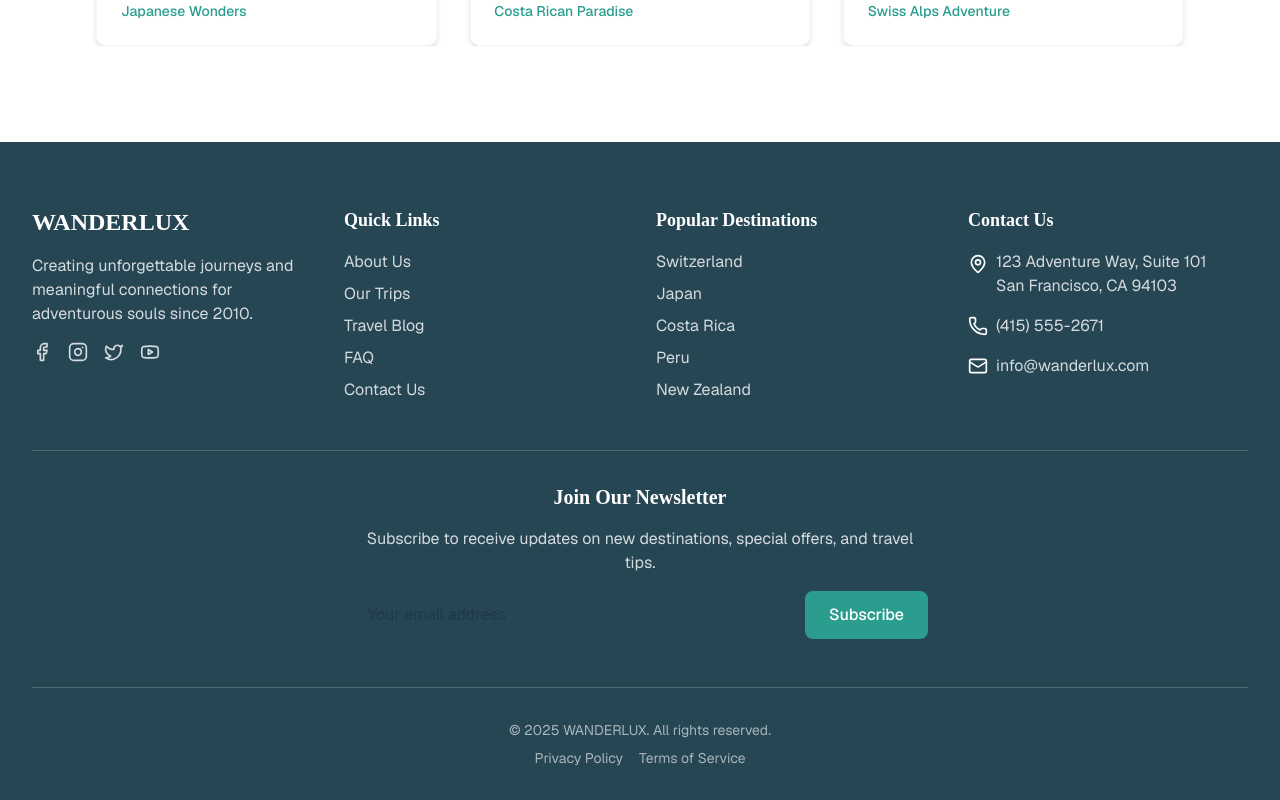
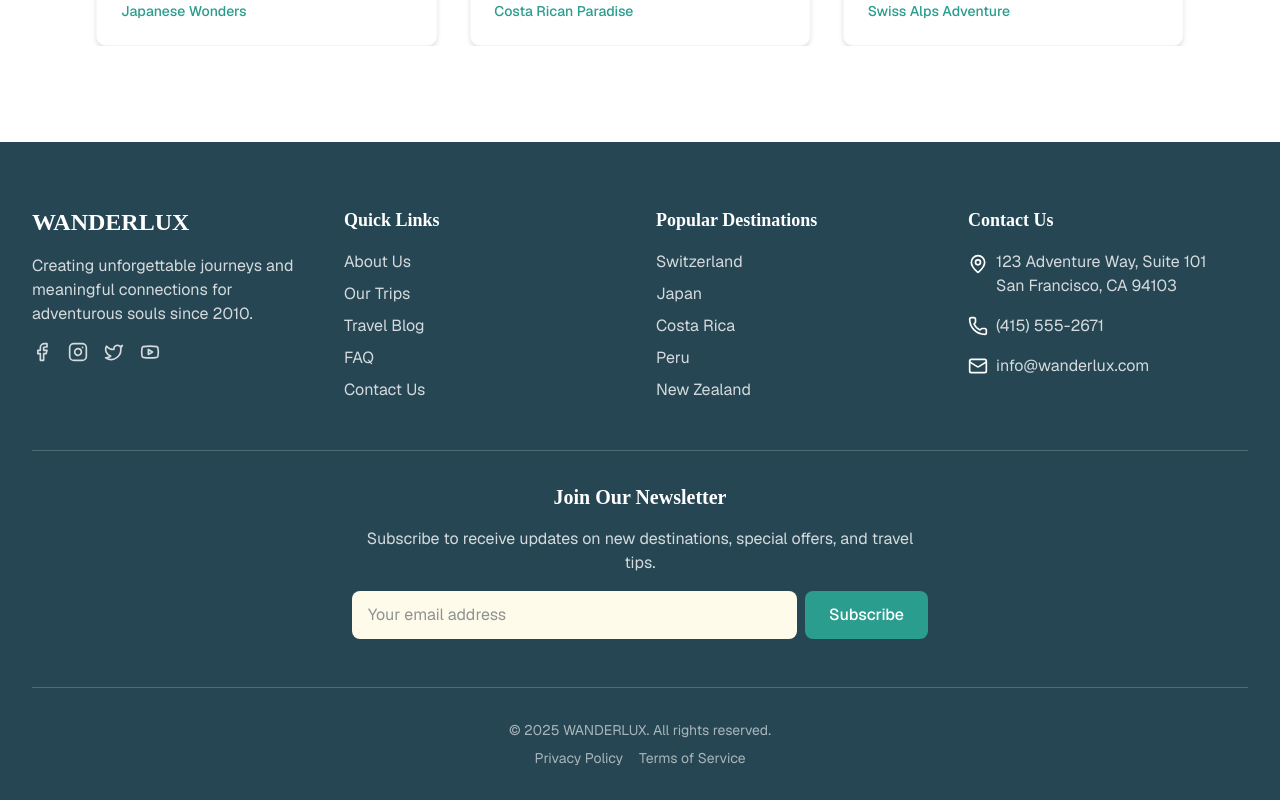
Before and after one commit to sachinkg-13/Wanderlux, a Next.js app: page / in a window 1280 px wide. Shown: the part 3119-3919 px from the top of the page. Built offline with nearby package versions, Linux system fonts and the light colour scheme.

Commit message:
Refactor Testimonials component for improved window width handling and update Footer input styles

```diff
--- a/src/app/page.tsx
+++ b/src/app/page.tsx
@@ -7,13 +7,14 @@ import UpcomingTrips from "@/components/UpcomingTrips";
 
 export default function Home() {
   return (
-    <div className="min-h-screen">
+    <div className="min-h-screen " >
       <Navbar />
       <Hero />
       <FeatureSection />
       <UpcomingTrips />
       <Testimonials />
       <Footer />
+      {/* <h1 className="text-3xl font-bold underline text-travel-earth ">Text</h1> */}
     </div>
   )
 }
--- a/src/components/Footer.tsx
+++ b/src/components/Footer.tsx
@@ -112,7 +112,7 @@ const Footer = () => {
               <input
                 type="email"
                 placeholder="Your email address"
-                className="px-4 py-3 rounded-md text-gray-800 flex-1 focus:outline-none focus:ring-2 focus:ring-travel-teal"
+                className="px-4 py-3 rounded-md text-gray-800 flex-1 bg-amber-50 focus:outline-none focus:ring-2 focus:ring-travel-teal"
               />
               <button
                 type="submit"
--- a/src/components/Testimonials.tsx
+++ b/src/components/Testimonials.tsx
@@ -52,13 +52,19 @@ const testimonials = [
 
 const Testimonials = () => {
   const [activeIndex, setActiveIndex] = useState(0);
-  const [windowWidth, setWindowWidth] = useState(window.innerWidth);
+  const [windowWidth, setWindowWidth] = useState(0); // Default to 0 to avoid server issues
 
   useEffect(() => {
-    const handleResize = () => setWindowWidth(window.innerWidth);
-    window.addEventListener('resize', handleResize);
-    return () => window.removeEventListener('resize', handleResize);
+    if (typeof window !== "undefined") {
+      setWindowWidth(window.innerWidth); // Set initial width
+
+      const handleResize = () => setWindowWidth(window.innerWidth);
+      window.addEventListener("resize", handleResize);
+
+      return () => window.removeEventListener("resize", handleResize);
+    }
   }, []);
+
 
   const itemsPerView = windowWidth >= 1024 ? 3 : windowWidth >= 768 ? 2 : 1;
   const maxIndex = testimonials.length - itemsPerView;
@@ -153,9 +159,8 @@ const Testimonials = () => {
               <button
                 key={index}
                 onClick={() => setActiveIndex(index)}
-                className={`w-2 h-2 rounded-full transition-all duration-300 ${
-                  index === activeIndex ? 'bg-travel-teal w-6' : 'bg-gray-300'
-                }`}
+                className={`w-2 h-2 rounded-full transition-all duration-300 ${index === activeIndex ? 'bg-travel-teal w-6' : 'bg-gray-300'
+                  }`}
               />
             ))}
           </div>
```
